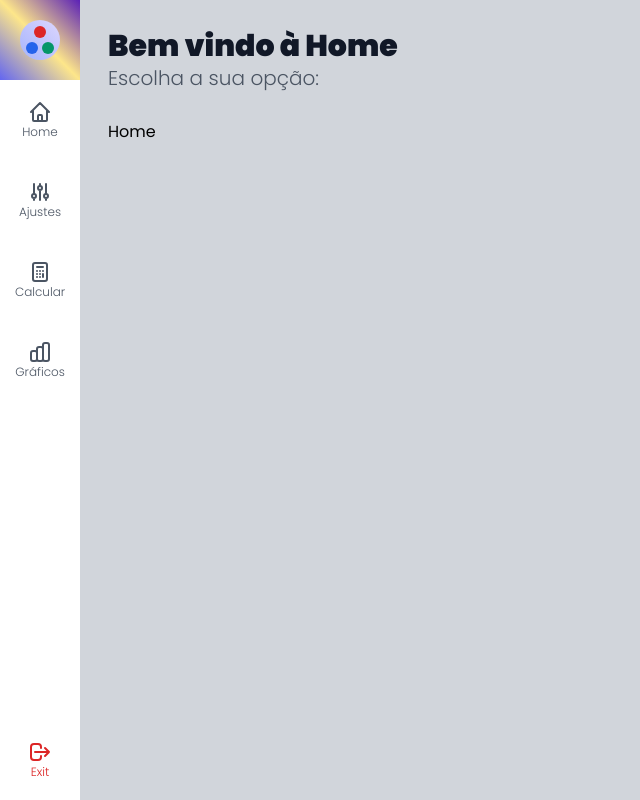
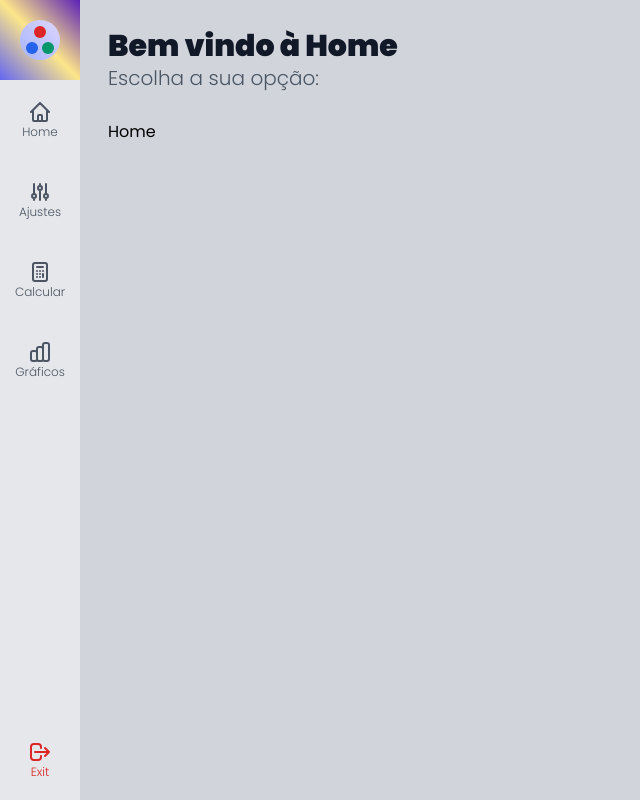
Before and after one commit to rodolphomacedo/template-admin-react, a Next.js app: page / in a window 1280 px wide. Shown: the whole page, without its empty margins (0-640 px from the left). Built offline with nearby package versions, Linux system fonts and the light colour scheme.

Commit message:
Adding dark mode toggle in className in all components that will application

```diff
--- a/src/components/templates/Content.tsx
+++ b/src/components/templates/Content.tsx
@@ -6,6 +6,7 @@
     return (
         <div className={`
             flex flex-col mt-7
+            dark:text-gray-200
         `}>
             { props.children }
         </div>
--- a/src/components/templates/ItemSideBar.tsx
+++ b/src/components/templates/ItemSideBar.tsx
@@ -14,7 +14,8 @@
         return(
             <a className={`
                 flex flex-col justify-center items-center
-                h-20 w-20 text-gray-600 ${ props.className }
+                h-20 w-20 text-gray-600  dark:text-gray-200
+                ${ props.className }
             `}>
                 { props.icon }
                 <span className={`
@@ -28,7 +29,8 @@
 
     return (
         <li onClick={ props.onClick } className={`
-            hover:bg-gray-100 cursor-pointer
+            hover:bg-gray-100  dark:hover:bg-gray-800
+            cursor-pointer
         `}>
             { props.url? (
                 <Link href={ props.url }  >
--- a/src/components/templates/Layout.tsx
+++ b/src/components/templates/Layout.tsx
@@ -11,7 +11,7 @@
 
 export default function Layout(props: LayoutProps) {
     return (
-        <div className={`flex h-screen w-screen`}>
+        <div className={` dark flex h-screen w-screen`}>
             <SideBar />
             <div className={`
                     flex flex-col
--- a/src/components/templates/SideBar.tsx
+++ b/src/components/templates/SideBar.tsx
@@ -10,7 +10,11 @@
 
 export default function SideBar(props: SideBarProps) {
     return (
-        <aside className={`flex flex-col`}>
+        <aside className={`
+            flex flex-col
+            bg-gray-200 text-gray-900
+            dark:bg-gray-900 dark:text-gray-200
+        `}>
             <div className={`
                 flex flex-col justify-center items-center
                 bg-gradient-to-tr from-indigo-500 via-yellow-200 to-purple-800
@@ -30,9 +34,9 @@
                     onClick={() => console.log("Logout")}
                     text="Exit" icon={ iconExit }
                     className={`
-                        text-red-600
-                        hover:bg-red-400 hover:text-white
-
+                        text-red-600 dark:text-red-400
+                        hover:bg-red-400  dark:hover:bg-red-900
+                        hover:text-white dark:hover:text-gray-300
                     `}
                 />
             </ul>
--- a/src/components/templates/Title.tsx
+++ b/src/components/templates/Title.tsx
@@ -8,13 +8,13 @@
         <div>
             <h1 className={`
                 font-black text-3xl
-                text-gray-900
+                text-gray-900 dark:text-gray-200
             `}>
                 { props.title }
             </h1>
             <h2 className={`
                 font-light text-xl
-                text-gray-600
+                text-gray-600 dark:text-gray-400
             `}>
                 { props.subtitle }
             </h2>
```
